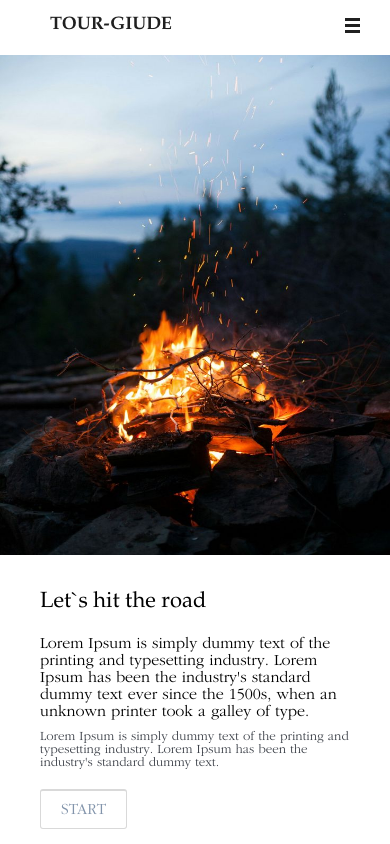
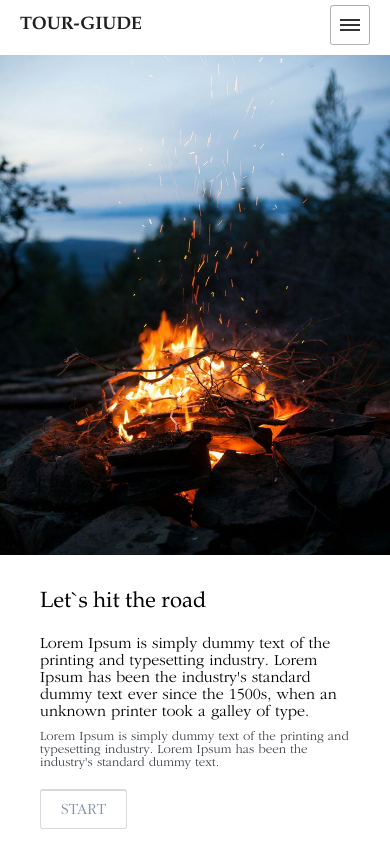
Before and after one commit to shag-allsv07/ekzam, a plain HTML site: page index.html in a window 390 px wide. Shown: the top 844 px of the page. Drawn offline with Linux system fonts and the light colour scheme.

Commit message:
Добавлено рабочее адаптивное меню

```diff
--- a/index.html
+++ b/index.html
@@ -44,15 +44,10 @@
                     </li>
                 </ul>
             </div>
-            <div class="button-menu_open" id="button-menu_open">
-                <ul>
-                    <li></li>
-                    <li></li>
-                    <li></li>
-                </ul>
-            </div>
-            <div class="button-menu_close" id="button-menu_close">
-                <span>&#10006;</span>
+            <div class="mobile-menu" id="mobile-menu">
+                <a href="" class="menu-btn" id="menu-btn">
+                    <span></span>
+                </a>
             </div>
         </div>
 
--- a/js/script.js
+++ b/js/script.js
@@ -1,3 +1,5 @@
+window.onload = function() {
+
     // valadation form
     let name = document.querySelector("#name");
     let email = document.querySelector("#email");
@@ -6,8 +8,6 @@ let text = document.querySelector("#text");
     let chbox = document.querySelector("#checkbox_1");
     let btn = document.querySelector(".button");
 
-
-window.onload = function() {
     btn.addEventListener('click', function(event) {
         if (name.value == "" || email.value == "" || phone.value == "" || text.value == "") {
             event.preventDefault();
@@ -67,26 +67,16 @@ window.onload = function() {
             }
         }
     });
-
-}
     // validation form end
 
-// open menu
+    //media menu
+    let menuBtn = document.getElementById("menu-btn");
+    let navMenu = document.getElementById("navigation");
 
-let nav = document.querySelector("#navigation");
-let btnMenuOpen = document.getElementById("button-menu_open");
-let btnMenuClose = document.getElementById("button-menu_close");
-
-btnMenuOpen.addEventListener('click', function() {
-    nav.style.display = "block";
-    btnMenuOpen.style.display = "none";
-    btnMenuClose.style.display = "block";
+    menuBtn.addEventListener('click', function(event) {
+        event.preventDefault();
+        this.classList.toggle("menu-active");
+        navMenu.classList.toggle("menu-active");
     });
-
-btnMenuClose.addEventListener('click', function() {
-    nav.style.dispaly = "none";
-    btnMenuClose.style.display = "none";
-    btnMenuOpen.style.display = "block";
-});
-
-// open menu end
+    // media menu end
+}
--- a/style/media.sass
+++ b/style/media.sass
@@ -200,9 +200,13 @@
 
 
 @media screen and (max-width: 600px)
-
+    .logo
+        margin-left: 20px
     .navigation
-        display: none
+        visibility: hidden
+        opacity: 0
+        height: 100vh
+        width: 100%
         margin: 0
         width: 100%
         position: absolute
@@ -211,6 +215,7 @@
         background-color: #fff
         transition: all 0.5s ease
         .nav
+            margin-top: 20px
             display: flex
             flex-direction: column
             align-items: center
@@ -222,6 +227,7 @@
                 border-bottom: 1px solid #F2F2F2
                 a
                     color: #100F1D
+                    font-size: 18px
                     &:hover::after
                         opacity: 1
                     &::after
@@ -238,15 +244,25 @@
         justify-content: space-between
         padding-left: 50px
         position: relative
-    .button-menu_open
+
+    .mobile-menu
         display: block
-        margin-right: 30px
-        span
-            font-size: 45px
+        margin-right: 20px
+        .menu-btn
+        .menu-active
+            span
+                transition: 0.2s
+                height: 0
+                &::before
+                    transform: rotate(45deg)
+                    transition: 0.2s
+                &::after
+                    transform: rotate(-45deg)
+                    transition: 0.2s
 
-    .button-menu_close
-        display: none
-        margin-right: 30px
+    .menu-active
+        visibility: visible
+        opacity: 1
     /*** greeting ***/
     .greeting
         height: 100%
@@ -451,3 +467,4 @@
         padding-left: 0
         .logo
             min-width: 100px
+            margin-left: 20px
--- a/style/style.sass
+++ b/style/style.sass
@@ -83,22 +83,53 @@ ul,li,a
                 width: 20px
                 height: 20px
 
-.button-menu_open
-    cursor: pointer
+.mobile-menu
     display: none
-    ul
-        display: flex
-        flex-direction: column
-        li
-            width: 15px
-            height: 3px
-            background-color: #202020
-            margin-top: 2px
-            margin-bottom: 1px
+    .menu-btn
+        position: relative
+        display: block
+        width: 40px
+        height: 40px
+        border: 1px solid #afafaf
+        border-radius: 3px
+        span
+            display: block
+            width: 20px
+            height: 2px
+            background-color: #333333
+            position: absolute
+            top: 50%
+            left: 50%
+            margin-left: -10px
+            margin-top: -1px
+            transition: 0.2s
+            &::before
+                content: ''
+                display: block
+                width: 20px
+                height: 2px
+                background-color: #333333
+                transform: translateY(-5px)
+                position: absolute
+                top: 50%
+                left: 50%
+                margin-left: -10px
+                margin-top: -1px
+                transition: 0.2s
+            &::after
+                content: ''
+                display: block
+                width: 20px
+                height: 2px
+                background-color: #333333
+                transform: translateY(5px)
+                position: absolute
+                top: 50%
+                left: 50%
+                margin-left: -10px
+                margin-top: -1px
+                transition: 0.2s
 
-.button-menu_close
-    cursor: pointer
-    display: none
 
     /*** greeting ***/
 .greeting
```
Also changed, not shown: style/media.css, style/style.css, 2 other files. Lines whose indentation alone changed are shown as unchanged.
